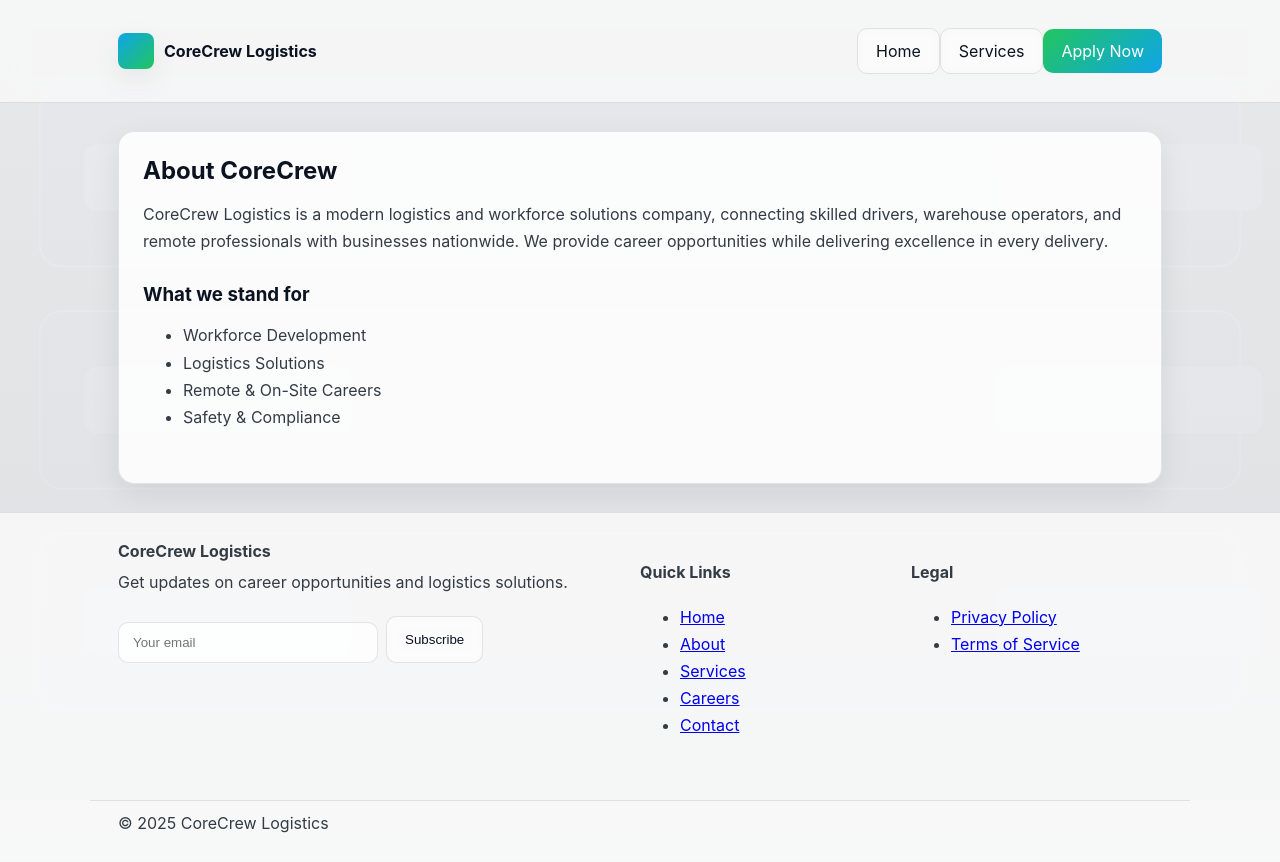
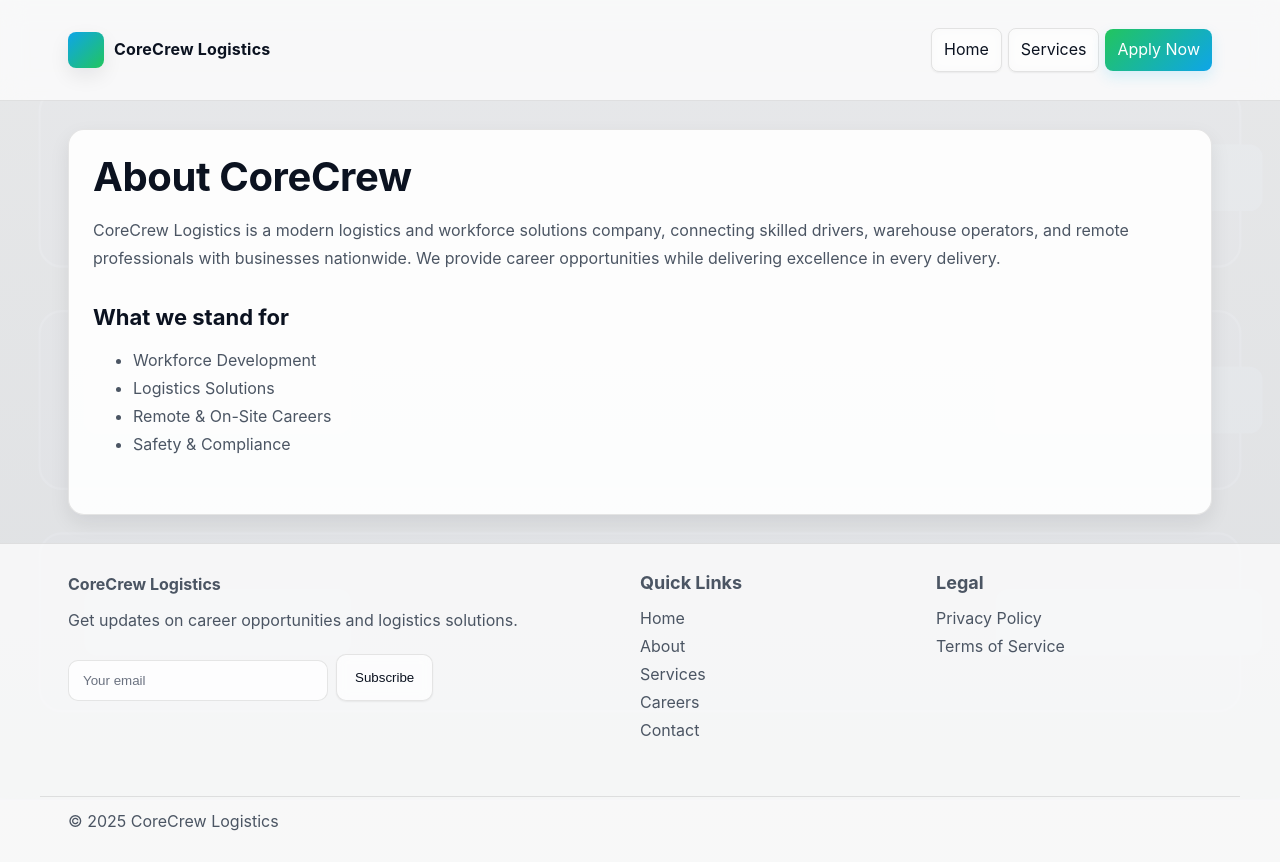
Before and after one commit to LOBEG/CORECREW, a Node server app: page /about in a window 1280 px wide. Before the commit the page ends 833 px from the top, so only its background shows below. Run offline with Node 20, Linux system fonts and the light colour scheme.

Commit message:
style: professional UI polish (typography, spacing, buttons, cards, header/footer)

```diff
--- a/src/public/styles.css
+++ b/src/public/styles.css
@@ -1,32 +1,49 @@
-:root{--bg:#f6f7f9;--surface:rgba(255,255,255,.7);--elev:rgba(255,255,255,.85);--muted:#333b45;--text:#0b1220;--primary:#22c55e;--primary-600:#16a34a;--accent:#0ea5e9;--border:rgba(10,10,10,.1);--card-shadow:0 10px 30px rgba(2,8,23,.08)}
+:root{--bg:#f6f7f9;--surface:rgba(255,255,255,.7);--elev:rgba(255,255,255,.9);--muted:#4b5563;--text:#0b1220;--primary:#22c55e;--primary-600:#16a34a;--accent:#0ea5e9;--border:rgba(10,10,10,.1);--ring:#93c5fd;--ring-strong:#38bdf8;--card-shadow:0 8px 20px rgba(2,8,23,.08)}
 *{box-sizing:border-box}
 html,body{margin:0;padding:0;background:linear-gradient(180deg,rgba(255,255,255,.9),rgba(245,246,248,.9)),url('/public/img/warehouse.svg') center/cover fixed;color:var(--text);font-family:Inter,system-ui,Segoe UI,Roboto,Helvetica,Arial,sans-serif;backdrop-filter:blur(18px)}
-.container{max-width:1100px;margin:0 auto;padding:28px}
-.site-header{position:sticky;top:0;background:rgba(255,255,255,.6);backdrop-filter:saturate(140%) blur(12px);border-bottom:1px solid var(--border);z-index:10}
+body{line-height:1.6;-webkit-font-smoothing:antialiased}
+.container{max-width:1200px;margin:0 auto;padding:28px}
+.site-header{position:sticky;top:0;background:rgba(255,255,255,.7);backdrop-filter:saturate(140%) blur(12px);border-bottom:1px solid var(--border);z-index:10}
+.site-header nav a{padding:8px 12px;border-radius:8px;margin-left:6px;transition:background .2s ease,color .2s ease}
+.site-header nav a:hover{background:rgba(0,0,0,.04)}
 .site-footer{background:var(--surface);border-top:1px solid var(--border);color:var(--muted)}
 h1,h2,h3{margin:0 0 16px}
-p,ul{color:var(--muted);line-height:1.7}
-.hero{padding:48px 0;display:grid;grid-template-columns:1.2fr 1fr;gap:24px;align-items:center}
-.hero .copy h2{font-size:40px;line-height:1.1;margin-bottom:12px}
+h1{font-size:clamp(32px,5vw,52px);line-height:1.15;letter-spacing:-.02em}
+h2{font-size:clamp(28px,4vw,40px);line-height:1.15;letter-spacing:-.01em}
+h3{font-size:22px;line-height:1.2}
+h4{font-size:18px;line-height:1.2;margin:0 0 10px}
+p,ul{color:var(--muted);line-height:1.75}
+a{color:#0a4a7a;text-decoration:none}
+a:hover{text-decoration:underline;text-underline-offset:3px}
+.hero{padding:64px 0;display:grid;grid-template-columns:1.2fr 1fr;gap:32px;align-items:center}
+.hero .copy h2{font-size:clamp(32px,4vw,44px);line-height:1.1;margin-bottom:12px}
 .hero .copy p{font-size:18px}
 .hero .panel{background:var(--elev);border:1px solid var(--border);border-radius:16px;padding:24px;box-shadow:var(--card-shadow)}
-.btn{display:inline-flex;align-items:center;gap:8px;padding:12px 18px;border:1px solid var(--border);border-radius:10px;color:var(--text);text-decoration:none;transition:all .2s ease;background:rgba(255,255,255,.6);backdrop-filter:blur(6px)}
+.btn{display:inline-flex;align-items:center;gap:8px;padding:12px 18px;border:1px solid var(--border);border-radius:10px;color:var(--text);text-decoration:none;transition:transform .2s ease,box-shadow .2s ease,filter .2s ease;background:rgba(255,255,255,.7);backdrop-filter:blur(6px);box-shadow:0 1px 2px rgba(0,0,0,.06)}
 .btn:hover{transform:translateY(-1px)}
-.btn.primary{background:linear-gradient(135deg,var(--primary),var(--accent));color:#ffffff;border:none}
+.btn.primary{background:linear-gradient(135deg,var(--primary),var(--accent));color:#ffffff;border:none;box-shadow:0 6px 14px rgba(56,189,248,.18)}
+.btn.primary:hover{filter:brightness(.98)}
 .btn.ghost{background:transparent;color:var(--text)}
-.card{background:var(--elev);border:1px solid var(--border);border-radius:16px;padding:24px;box-shadow:var(--card-shadow)}
+.btn:focus-visible{outline:2px solid var(--ring-strong);outline-offset:2px}
+.card{background:var(--elev);border:1px solid var(--border);border-radius:16px;padding:24px;box-shadow:var(--card-shadow);transition:transform .2s ease,box-shadow .2s ease}
+.card:hover{transform:translateY(-2px);box-shadow:0 12px 28px rgba(2,8,23,.12)}
 label{display:block;margin-bottom:12px;color:var(--text);font-weight:500}
 input,select,textarea{width:100%;padding:12px 14px;border-radius:10px;border:1px solid var(--border);background:rgba(255,255,255,.8);color:var(--text);margin-top:6px;outline:none}
 input:focus,select:focus,textarea:focus{border-color:#2c7be5;box-shadow:0 0 0 3px rgba(56,189,248,.25)}
-.grid-2{display:grid;grid-template-columns:1fr 1fr;gap:16px}
-.grid-3{display:grid;grid-template-columns:1fr 1fr 1fr;gap:16px}
+input::placeholder,textarea::placeholder{color:#6b7280}
+.grid-2{display:grid;grid-template-columns:1fr 1fr;gap:20px}
+.grid-3{display:grid;grid-template-columns:1fr 1fr 1fr;gap:20px}
 .actions{margin-top:20px;display:flex;gap:12px}
 nav a{color:#0a4a7a}
 header .container{display:flex;justify-content:space-between;align-items:center}
 .brand{display:flex;align-items:center;gap:10px}
 .logo{width:36px;height:36px;border-radius:8px;background:linear-gradient(135deg,var(--accent),var(--primary));box-shadow:var(--card-shadow)}
-.section{margin:28px 0}
+.brand strong{font-weight:700;letter-spacing:.2px}
+.section{margin:32px 0}
 table{width:100%;border-collapse:separate;border-spacing:0 10px}
 th,td{text-align:left;padding:10px 12px}
 tr{background:var(--elev);border:1px solid var(--border)}
-@media (max-width:900px){.hero{grid-template-columns:1fr}.grid-2,.grid-3{grid-template-columns:1fr}}
+.site-footer ul{list-style:none;margin:8px 0;padding:0}
+.site-footer a{color:var(--muted)}
+.site-footer a:hover{color:#0a4a7a}
+@media (max-width:900px){.hero{grid-template-columns:1fr;padding:40px 0}.grid-2,.grid-3{grid-template-columns:1fr}.site-header nav a{margin-left:0}.site-header .container{flex-direction:column;gap:12px;align-items:flex-start}}
```
